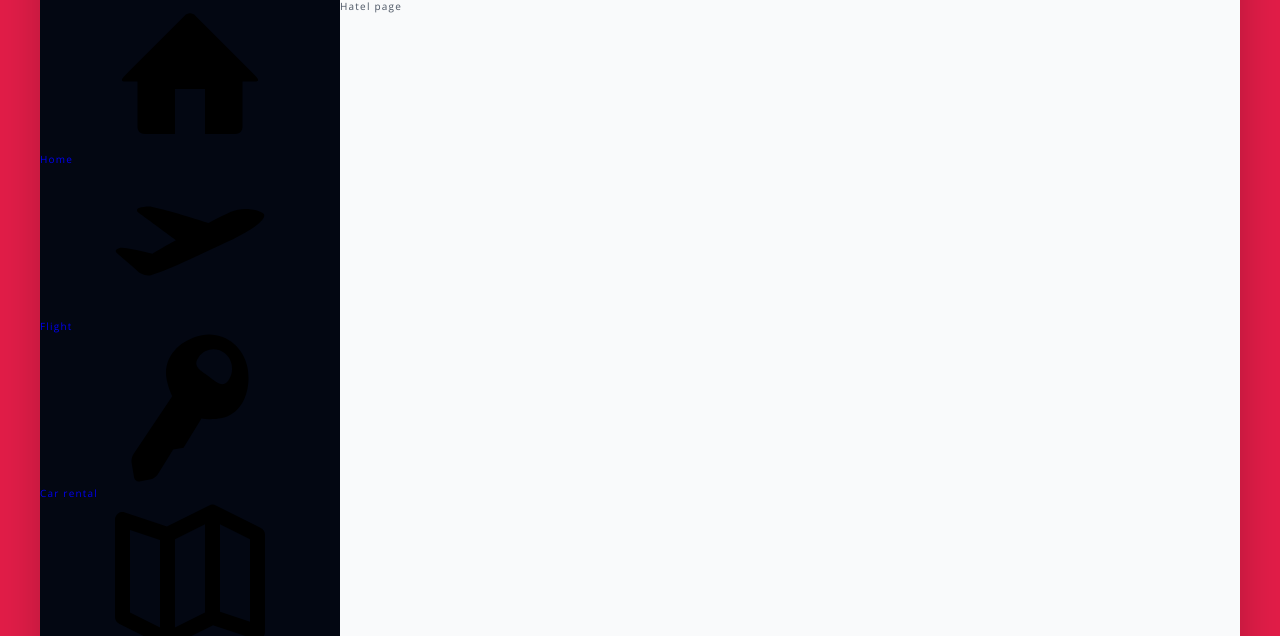
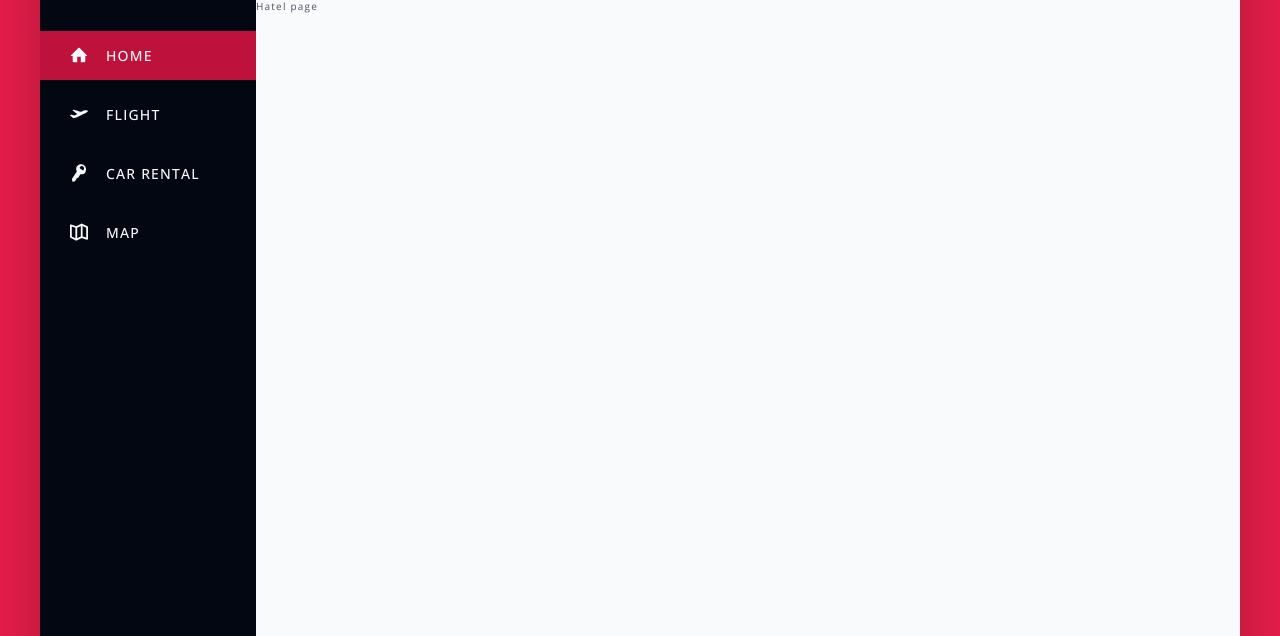
Before and after one commit to ShivaBuda/advance-CSS-and-SASS-course-revision, a website: page Trillo Website/index.html in a window 1280 px wide. Shown: the part 183-819 px from the top of the page. Drawn offline with nearby package versions, Linux system fonts and the light colour scheme; files that its build step writes are made by us from their sources.

Commit message:
add scss to sidebar nav

```diff
--- a/Trillo Website/index.html
+++ b/Trillo Website/index.html
@@ -56,7 +56,7 @@
             <div class="content">
                 <nav class="side-nav">
                     <ul class="side-nav__list">
-                        <li class="side-nav__itm">
+                        <li class="side-nav__itm side-nav__itm--active">
                             <a href="#" class="side-nav__link">
                                 <svg class="side-nav__icon">
                                     <use
--- a/Trillo Website/scss/_components.scss
+++ b/Trillo Website/scss/_components.scss
@@ -89,3 +89,60 @@
         border-radius: 5rem;
     }
 }
+
+// ****** SIDEBAR NAVIGATION ******
+.side-nav {
+    &__list {
+        margin-top: 3.2rem;
+    }
+    &__itm {
+        position: relative;
+        padding: 1.5rem 3rem;
+        &:not(:last-child) {
+            margin-bottom: 1rem;
+        }
+        &::before {
+            content: "";
+            display: block;
+            position: absolute;
+            top: 0;
+            left: 0;
+            height: 100%;
+            width: 3px;
+            background-color: var(--color-rose-medium);
+            transform: scaleY(0);
+            transition: transform 0.2s, width 0.4s cubic-bezier(1, 0, 0, 1) 0.2s,
+                background-color 0.1s;
+        }
+        &:hover::before,
+        &--active::before {
+            transform: scaleY(1);
+            width: 100%;
+        }
+
+        &:active:before {
+            background-color: var(--color-rose-dark);
+        }
+    }
+    &__link {
+        &:link,
+        &:visited {
+            display: flex;
+            gap: 1.8rem;
+            color: var(--color-gray-light-3);
+            text-transform: uppercase;
+            font-size: 1.4rem;
+            font-weight: 500;
+            position: inherit;
+            z-index: 2;
+        }
+    }
+    &__icon {
+        width: 1.8rem;
+        height: 1.8rem;
+        fill: var(--color-gray-light-3);
+    }
+}
+.copyright {
+    color: var(--color-gray-light-2);
+}
--- a/Trillo Website/scss/_layout.scss
+++ b/Trillo Website/scss/_layout.scss
@@ -12,7 +12,6 @@
     display: flex;
     justify-content: space-between;
     align-items: center;
-
 }
 
 .content {
@@ -29,4 +28,5 @@
 .hotel-page {
     background-color: var(--color-gray-light-3);
     flex: 1;
+    height: 80rem;
 }
```
